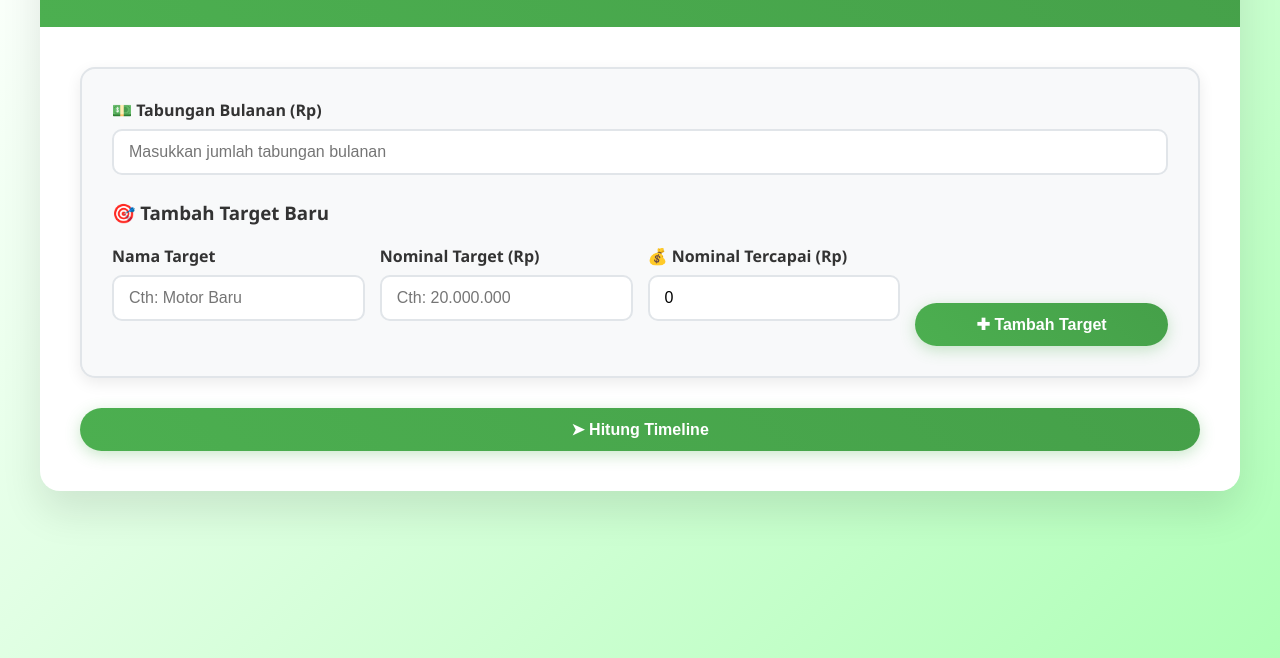
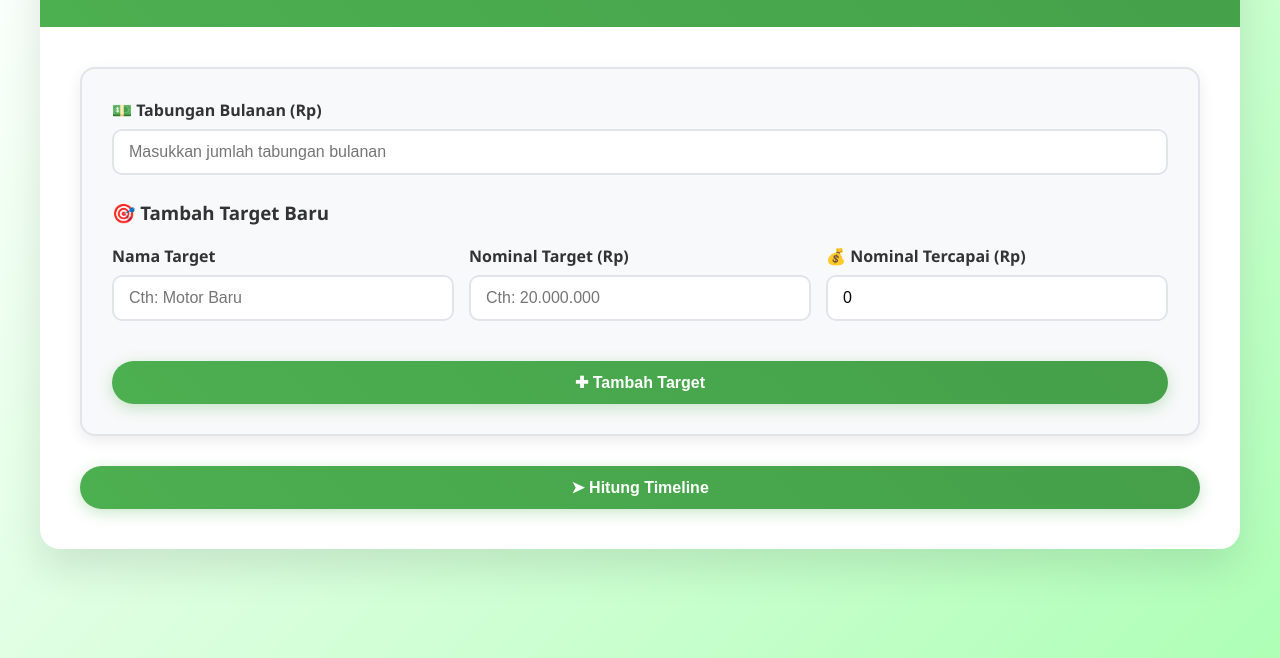
Before and after one commit to ha-bib/savings-calculator, a plain HTML site: page index.html in a window 1280 px wide. Shown: the part 142-800 px from the top of the page. Drawn offline with nearby package versions, Linux system fonts and the light colour scheme.

Commit message:
Change div display style to contents

```diff
--- a/index.html
+++ b/index.html
@@ -323,7 +323,7 @@
             <input type="number" id="current-balance" class="form-control" placeholder="Saldo saat ini: 0" min="0"
               value="0">
           </div>
-          <div style="flex:1;">
+          <div style="flex:1;display: contents;">
             <button class="btn" onclick="addTarget()" style="width: 100%;">✚ Tambah Target</button>
           </div>
         </div>
```
